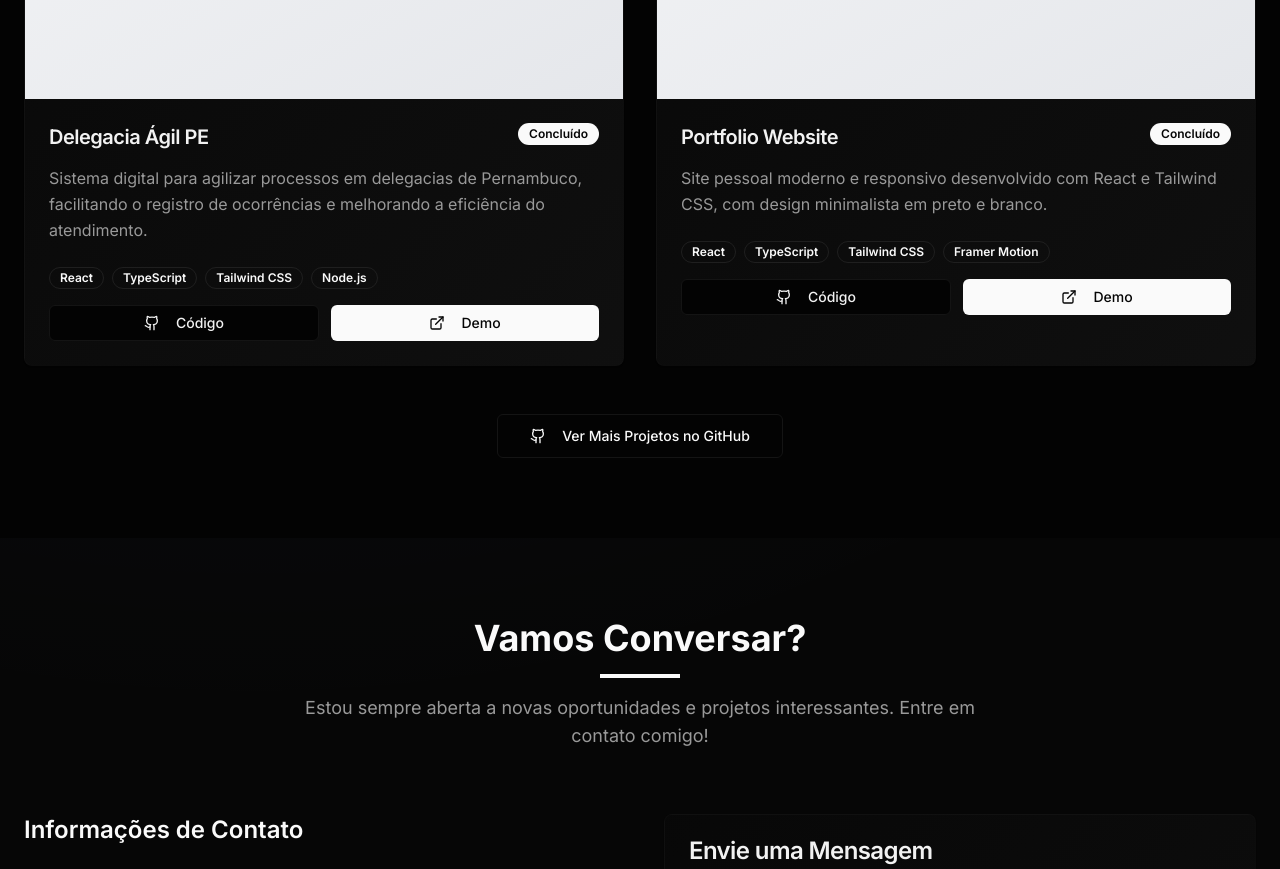
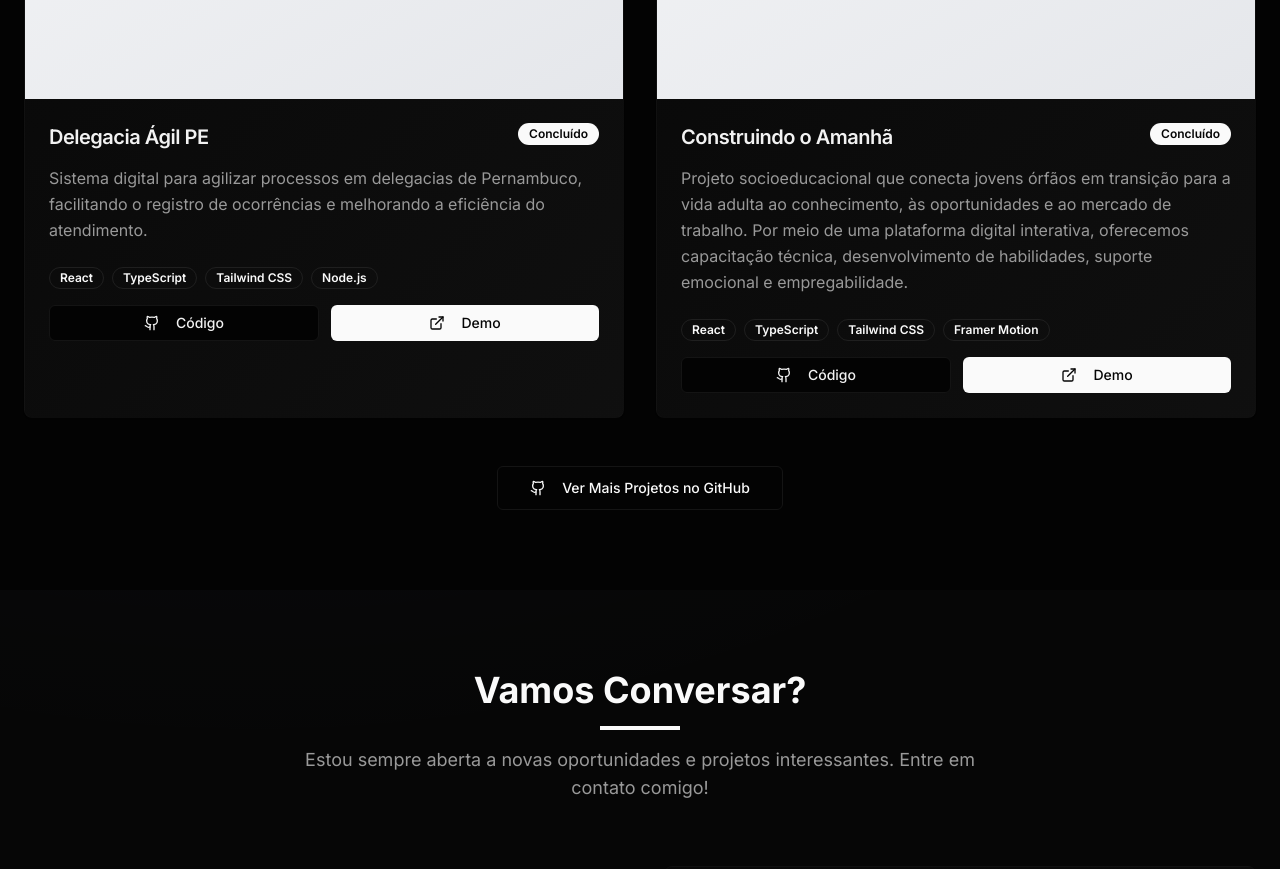
Before and after one commit to Anadevfs/portifolio-ana, a React (Vite) app: page / in a window 1280 px wide. Shown: the part 3540-4409 px from the top of the page. Built offline with nearby package versions, Linux system fonts and the light colour scheme.

Commit message:
Atualizar projeto "Construindo o Amanhã"
Atualiza o título e a descrição do projeto "Construindo o Amanhã" com as informações fornecidas.

```diff
--- a/src/components/Projects.tsx
+++ b/src/components/Projects.tsx
@@ -37,8 +37,8 @@ const Projects = () => {
     },
     {
       id: 4,
-      title: "Portfolio Website",
-      description: "Site pessoal moderno e responsivo desenvolvido com React e Tailwind CSS, com design minimalista em preto e branco.",
+      title: "Construindo o Amanhã",
+      description: "Projeto socioeducacional que conecta jovens órfãos em transição para a vida adulta ao conhecimento, às oportunidades e ao mercado de trabalho. Por meio de uma plataforma digital interativa, oferecemos capacitação técnica, desenvolvimento de habilidades, suporte emocional e empregabilidade.",
       image: "/placeholder-project-4.jpg",
       technologies: ["React", "TypeScript", "Tailwind CSS", "Framer Motion"],
       github: "https://github.com/AnaBeatriz-devfs/construindo-futuros-digitais",
```
